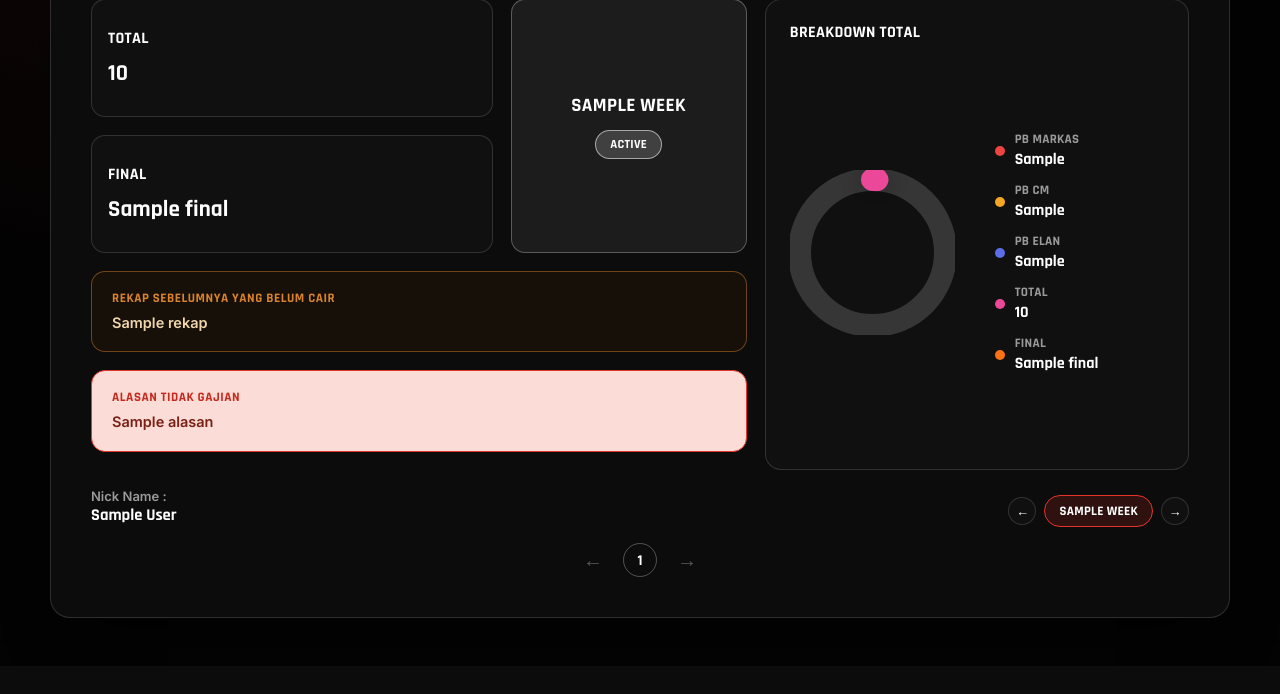
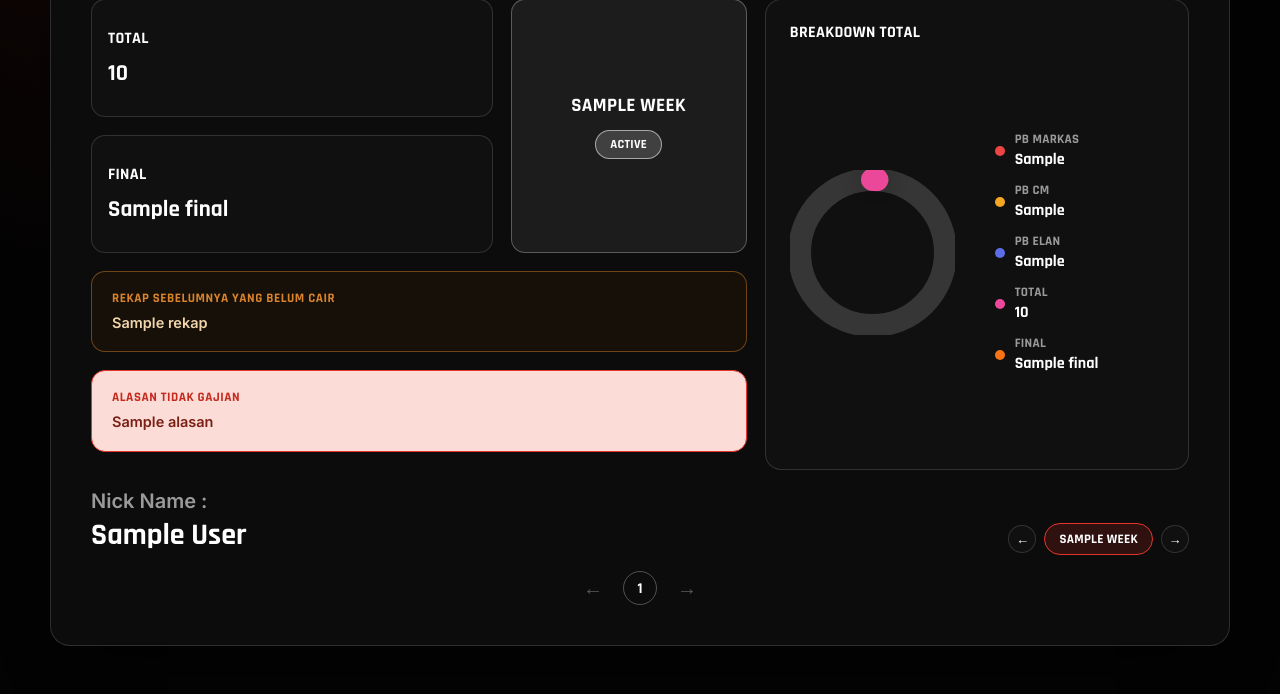
Before and after one commit to ktultul/rekapikn, a Flask app: template templates/dashboard.html in a window 1280 px wide. Shown: the part 375-1069 px from the top of the page. Before the commit the page ends 993 px from the top, so only its background shows below. Run offline with Flask 3, Linux system fonts and the light colour scheme; the template is opened without the code that fills it: most values are stand-ins (such as "Sample title", 1, 10 or a date in 2020).

Commit message:
style.css

```diff
--- a/static/style.css
+++ b/static/style.css
@@ -487,14 +487,14 @@ h1, h2, h3 { font-family: 'Rajdhani', sans-serif; }
 .nick-name .nick-label {
   display: block;
   font-weight: 600;
-  font-size: 13px;
+  font-size: 20px;
   color: var(--text-muted);
   font-family: 'Inter', sans-serif;
 }
 .nick-name .nick-value {
   display: block;
   font-weight: 700;
-  font-size: 16.5px;
+  font-size: 30px;
 }
 
 .week-scroller {
```
